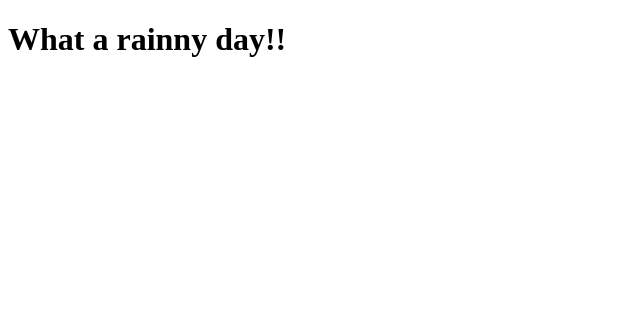
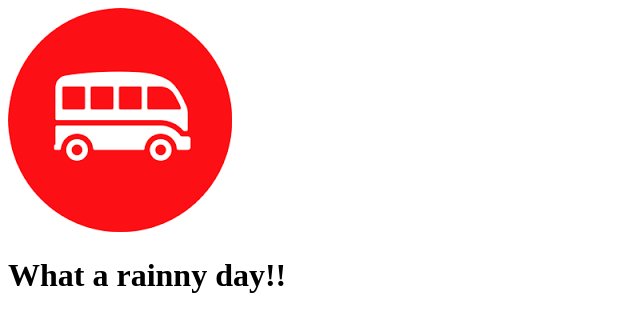
Before and after one commit to Dudujoe/git-101, a plain HTML site: page index.html in a window 1280 px wide. Shown: the whole page, without its empty margins (0-640 px from the left). Drawn offline with Linux system fonts and the light colour scheme.

Commit message:
Added Le Wagon logo

```diff
--- a/index.html
+++ b/index.html
@@ -2,6 +2,7 @@
 <html>
     <head></head>
     <body>
+        <img src="le_wagon.png" alt="">
         <h1>What a rainny day!!</h1>
     </body>
 </html>
```
Also changed, not shown: le_wagon.png (added).
